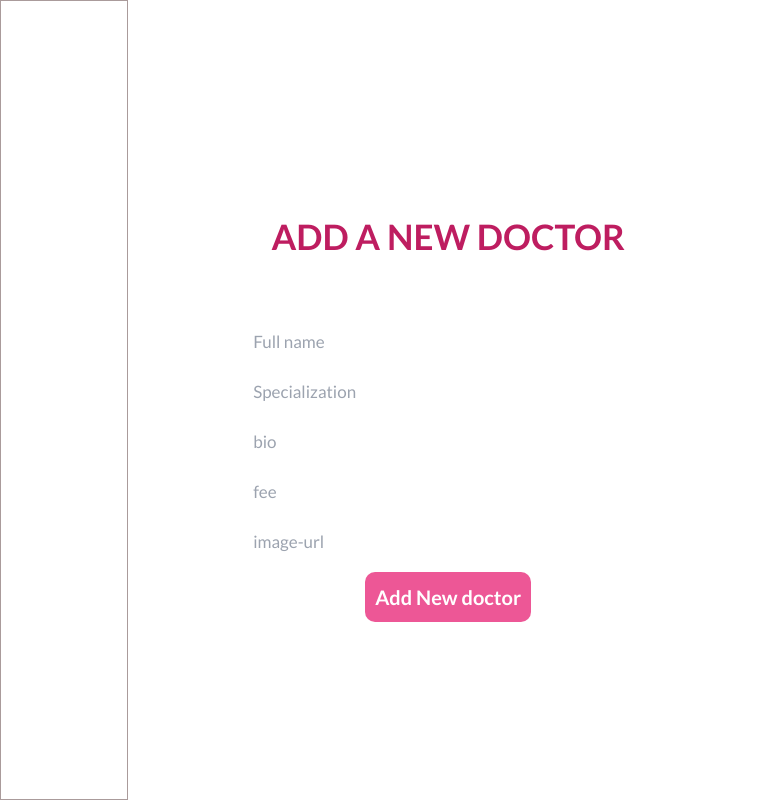
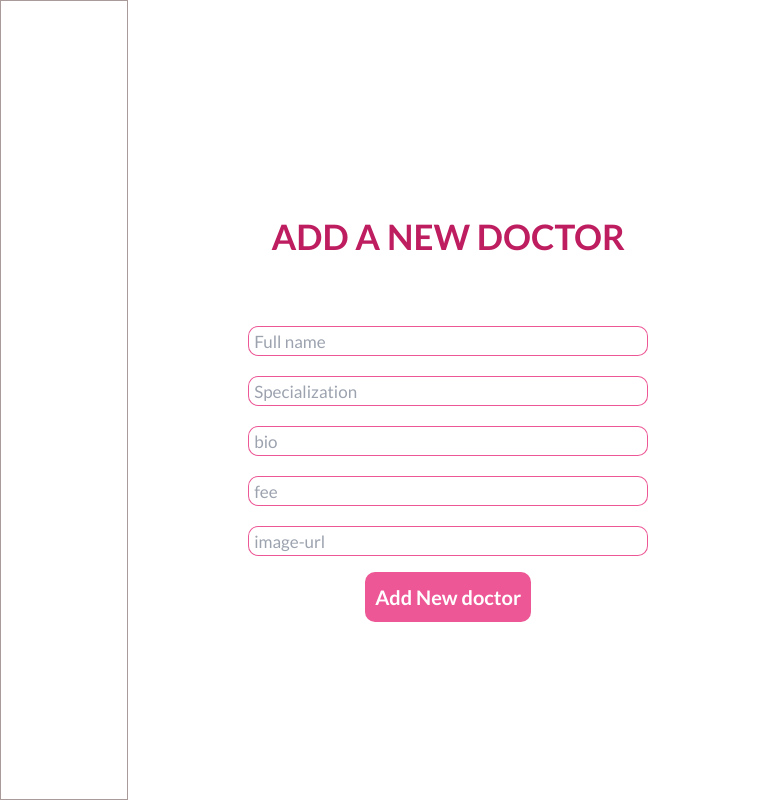
Before and after one commit to cosywasswa/BookItNow-front-end, a React (Create React App) app: page /Add-doctor in a window 768 px wide. Built offline with nearby package versions, Linux system fonts and the light colour scheme.

Commit message:
Update form styles

```diff
--- a/src/components/pages/doc.css
+++ b/src/components/pages/doc.css
@@ -21,7 +21,7 @@
     font-size: 17px;
     height: 30px;
     border-radius: 10px;
-    outline-style: none;
+    border: 1px solid ;
     border-color: rgba(233, 46, 124, 0.8);
     font-family: 'Lato', sans-serif;
     padding: 5px;
@@ -89,6 +89,7 @@
     height: 30px;
     border-radius: 10px;
     outline-style: none;
+    border: 1px solid;
     border-color: rgba(233, 46, 124, 0.8);
     font-family: 'Lato', sans-serif;
     padding: 5px;
```
